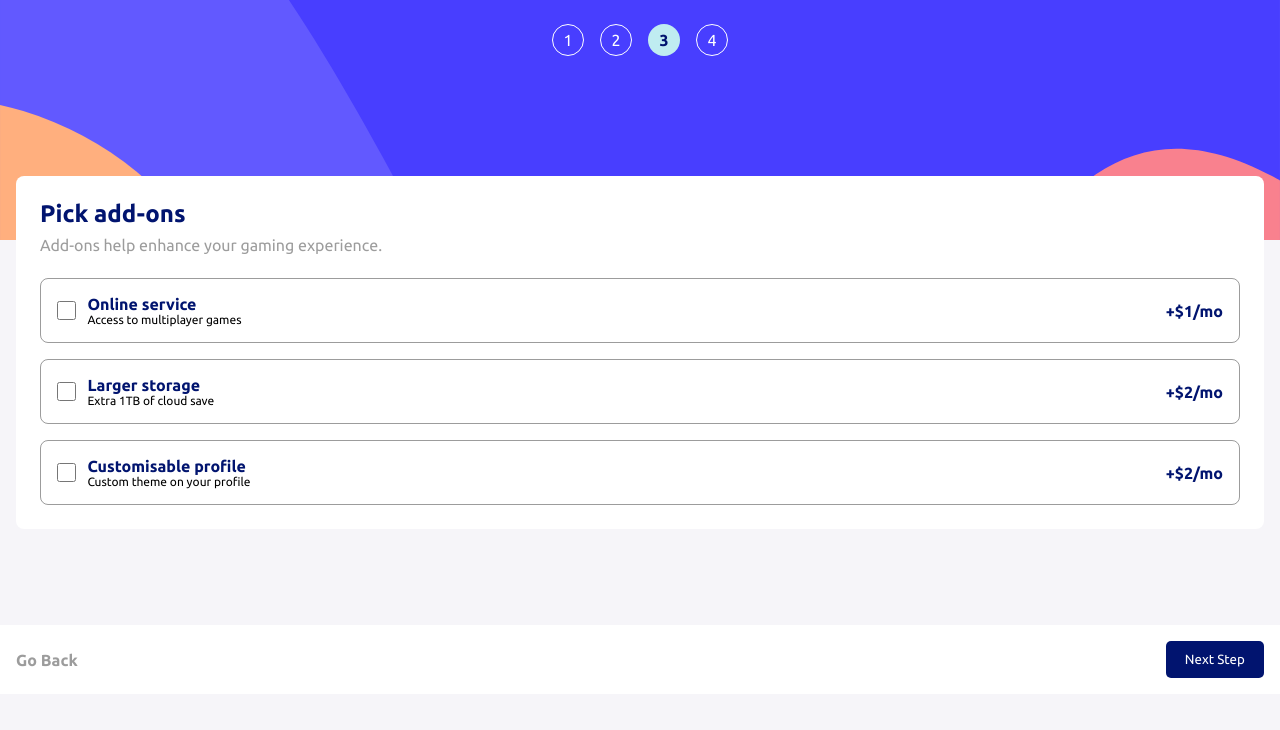
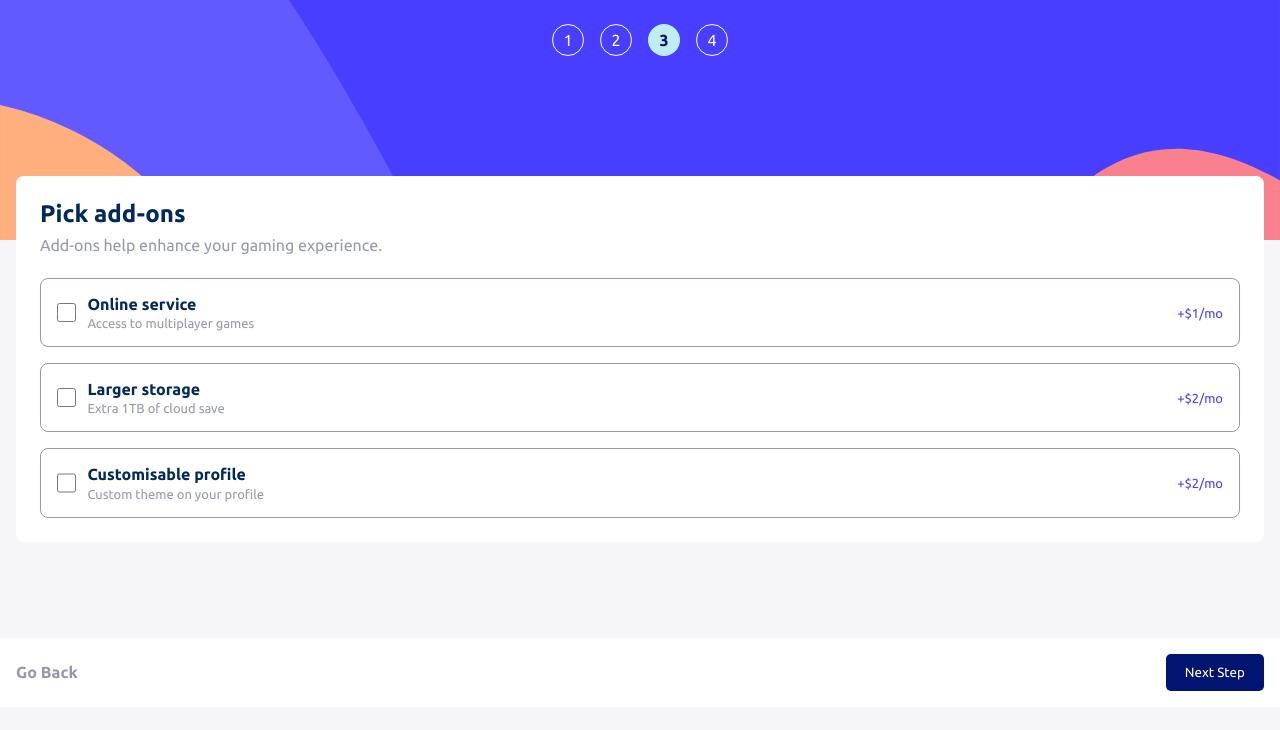
Before and after one commit to nkululek0/multi-step-form, a React (Vite) app: page /add-ons in a window 1280 px wide. Shown: the top 730 px of the page. Built offline with nearby package versions, Linux system fonts and the light colour scheme.

Commit message:
(Update): global-styling -> adds global colour variables in Add Ons component

```diff
--- a/src/components/add-ons/Add-Ons.module.css
+++ b/src/components/add-ons/Add-Ons.module.css
@@ -1,12 +1,5 @@
-:root {
-    --background-color: #f6f5f9;
-    --light-grey: #00000063;
-    --light-grey-2: #0444a50d;
-    --dark-blue: #01146f;
-}
-
 .add-ons-wrapper {
-    background-color: var(--background-color);
+    background-color: var(--grey);
 }
 
 .add-ons {
@@ -28,11 +21,11 @@
 
     h1 {
         font-size: 1.5rem;
-        color: var(--dark-blue);
+        color: var(--blue-950);
     }
 
     p {
-        color: var(--light-grey);
+        color: var(--grey-500);
     }
 }
 
@@ -47,12 +40,12 @@
     justify-content: space-between;
     align-items: center;
     padding: 1rem;
-    border: 1px solid var(--light-grey);
+    border: 1px solid var(--grey-500);
     border-radius: 8px;
 }
 .add-on-option.active {
-    background-color: var(--light-grey-2);
-    border: 1px solid var(--dark-blue);
+    background-color: var(--grey);
+    border: 1px solid var(--purple-600);
 }
 
 .checkbox-content-group {
@@ -65,18 +58,23 @@
 }
 
 .add-on-option-content {
+    display: flex;
+    flex-direction: column;
+    gap: 0.2rem;
+
     label {
-        color: var(--dark-blue);
+        color: var(--blue-950);
         font-weight: bold;
     }
     p {
-        font-size: 12px;
+        font-size: 13px;
+        color: var(--grey-500);
     }
 }
 
 .add-on-option-price {
-    color: var(--dark-blue);
-    font-weight: bold;
+    color: var(--purple-600);
+    font-size: 13px;
 }
 
 .actions {
@@ -90,6 +88,6 @@
 
 .back-button {
     text-decoration: none;
-    color: var(--light-grey);
+    color: var(--grey-500);
     font-weight: bold;
 }
```
